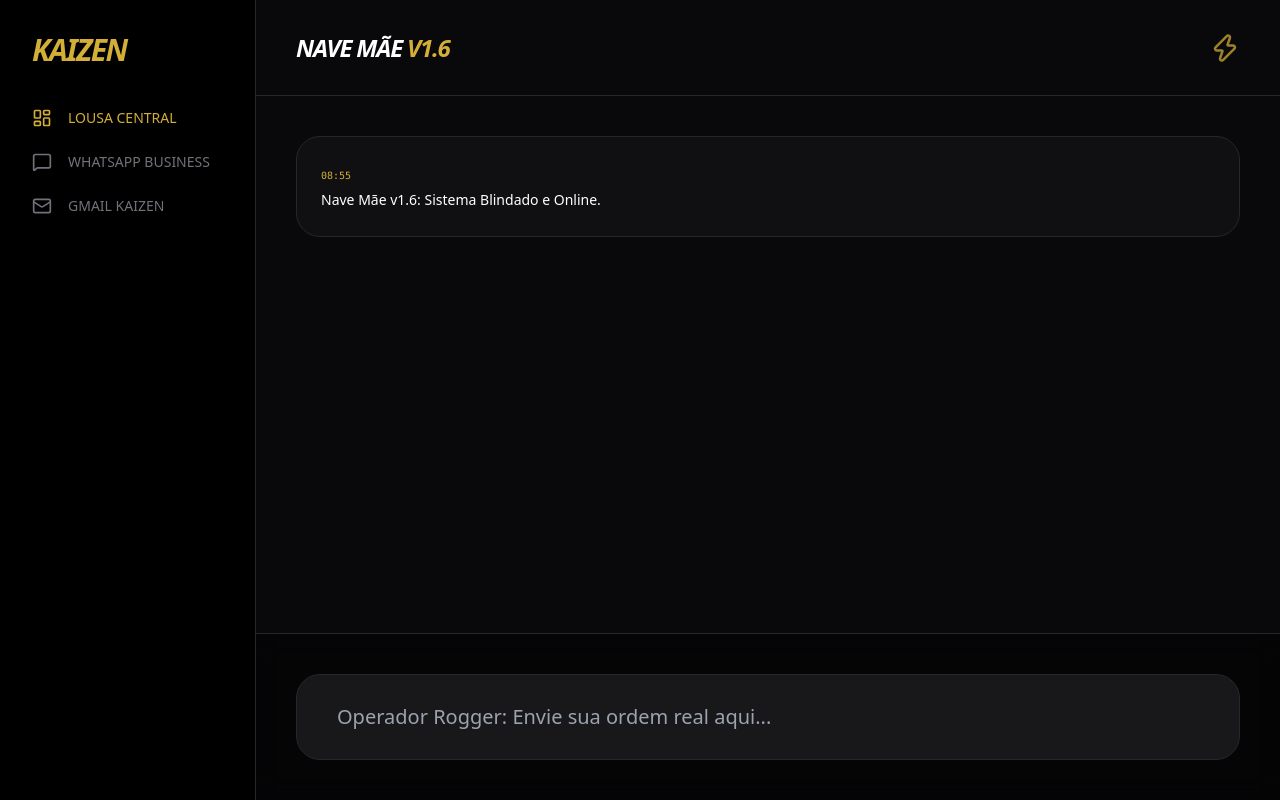
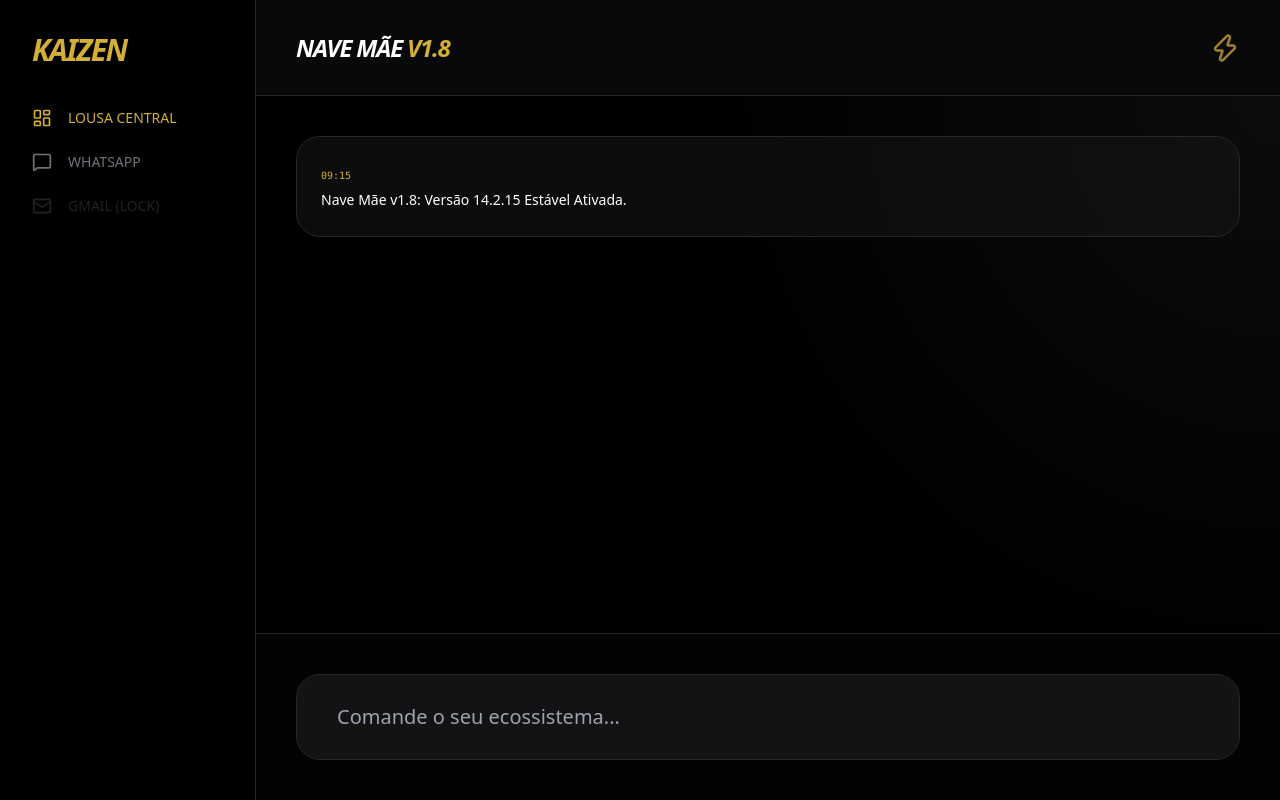
Before and after one commit to vkb-lab/kaizen-org, a Next.js app: page / in a window 1280 px wide. Built offline with nearby package versions, Linux system fonts and the light colour scheme.

Commit message:
KAIZEN: Stable 14.2.15 Build - Fixed Types

```diff
--- a/app/page.tsx
+++ b/app/page.tsx
@@ -1,23 +1,32 @@
 'use client';
-import {useState} from 'react';
-import {Zap, Send, LayoutDashboard, MessageSquare, Mail} from 'lucide-react';
+import React, { useState } from 'react';
+import { Zap, Send, LayoutDashboard, MessageSquare, Mail, Database, Loader2 } from 'lucide-react';
 
 export default function NaveMae() {
   const [c, setC] = useState('');
-  const [l, setL] = useState([{t:'08:55', x:'Nave Mãe v1.6: Sistema Blindado e Online.'}]);
+  const [loading, setLoading] = useState(false);
+  const [l, setL] = useState([{t:'09:15', x:'Nave Mãe v1.8: Versão 14.2.15 Estável Ativada.'}]);
 
-  const h = async (e: any) => {
+  const h = async (e: React.FormEvent) => {
     e.preventDefault();
     if(!c) return;
-    const n = {t: new Date().toLocaleTimeString(), x: c};
+    setLoading(true);
+    const n = {t: new Date().toLocaleTimeString([], {hour:'2-digit', minute:'2-digit'}), x: c};
     setL([n, ...l]);
     setC('');
+
     try {
-      const r = await fetch('/api/orchestrator', {method:'POST', body:JSON.stringify({command:n.x})});
+      const r = await fetch('/api/orchestrator', {
+        method:'POST',
+        headers: {'Content-Type': 'application/json'},
+        body:JSON.stringify({command: n.x})
+      });
       const d = await r.json();
-      setL([{t:new Date().toLocaleTimeString(), x:d.message}, n, ...l]);
+      setL([{t: new Date().toLocaleTimeString([], {hour:'2-digit', minute:'2-digit'}), x: d.message}, n, ...l]);
     } catch(err) {
-      setL([{t:'ERR', x:'Sem sinal do cérebro.'}, ...l]);
+      setL([{t:'ERR', x:'Erro na ponte de comando.'}, ...l]);
+    } finally {
+      setLoading(false);
     }
   };
 
@@ -27,30 +36,34 @@ export default function NaveMae() {
         <div className='text-[#D4AF37] font-black text-3xl italic tracking-tighter'>KAIZEN</div>
         <nav className='flex flex-col gap-6 text-zinc-500 text-sm'>
           <div className='flex items-center gap-4 text-[#D4AF37]'><LayoutDashboard size={20}/> LOUSA CENTRAL</div>
-          <div onClick={() => alert('Abrindo WhatsApp QR...')} className='flex items-center gap-4 cursor-pointer hover:text-white transition-all'><MessageSquare size={20}/> WHATSAPP BUSINESS</div>
-          <div onClick={() => window.location.href='https://kaizen-org.com'} className='flex items-center gap-4 cursor-pointer hover:text-white transition-all'><Mail size={20}/> GMAIL KAIZEN</div>
+          <div onClick={() => alert('WhatsApp QR em processamento...')} className='flex items-center gap-4 cursor-pointer hover:text-white transition-all'><MessageSquare size={20}/> WHATSAPP</div>
+          <div className='flex items-center gap-4 opacity-30'><Mail size={20}/> GMAIL (LOCK)</div>
         </nav>
       </aside>
       <main className='flex-1 flex flex-col'>
         <header className='h-24 border-b border-zinc-800 flex items-center justify-between px-10'>
-          <h1 className='text-2xl font-bold uppercase italic tracking-tighter text-white'>Nave Mãe <span className='text-[#D4AF37]'>v1.6</span></h1>
-          <Zap className='text-[#D4AF37] animate-pulse' size={30} />
+          <h1 className='text-2xl font-bold uppercase italic tracking-tighter'>Nave Mãe <span className='text-[#D4AF37]'>v1.8</span></h1>
+          <Zap className={`text-[#D4AF37] ${loading ? 'animate-spin' : 'animate-pulse'}`} size={30} />
         </header>
-        <section className='flex-1 p-10 overflow-y-auto space-y-4'>
+        <section className='flex-1 p-10 overflow-y-auto space-y-4 bg-[radial-gradient(circle_at_top_right,_var(--tw-gradient-stops))] from-zinc-900/20 via-black to-black'>
           {l.map((m, i) => (
-            <div key={i} className='p-6 bg-zinc-900/50 border border-zinc-800 rounded-3xl animate-in fade-in slide-in-from-bottom-2'>
+            <div key={i} className='p-6 bg-zinc-900/50 border border-zinc-800 rounded-3xl backdrop-blur-sm'>
               <span className='text-[#D4AF37] text-[10px] font-mono'>{m.t}</span>
               <p className='text-sm mt-1 font-light leading-relaxed'>{m.x}</p>
             </div>
           ))}
         </section>
-        <form onSubmit={h} className='p-10 bg-black/40 backdrop-blur-md border-t border-zinc-800'>
-          <input
-            value={c}
-            onChange={(e: any) => setC(e.target.value)}
-            className='w-full bg-zinc-900 border border-zinc-800 rounded-3xl py-7 px-10 outline-none focus:border-[#D4AF37] text-xl font-light'
-            placeholder='Operador Rogger: Envie sua ordem real aqui...'
-          />
+        <form onSubmit={h} className='p-10 border-t border-zinc-800 bg-black/60 backdrop-blur-xl'>
+          <div className='max-w-5xl mx-auto relative'>
+            <input
+              value={c}
+              onChange={(e) => setC(e.target.value)}
+              disabled={loading}
+              className='w-full bg-zinc-900/80 border border-zinc-800 rounded-3xl py-7 px-10 outline-none focus:border-[#D4AF37]/50 text-xl font-light transition-all disabled:opacity-50'
+              placeholder={loading ? 'Orquestrador processando...' : 'Comande o seu ecossistema...'}
+            />
+            {loading && <Loader2 className='absolute right-8 top-8 animate-spin text-[#D4AF37]' />}
+          </div>
         </form>
       </main>
     </div>
```
